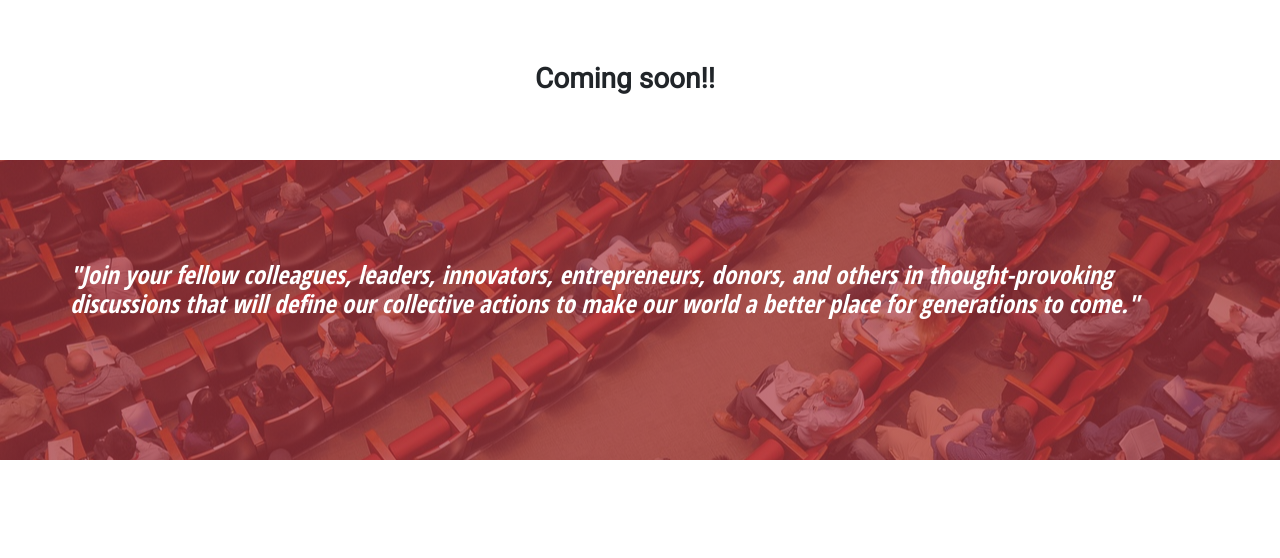
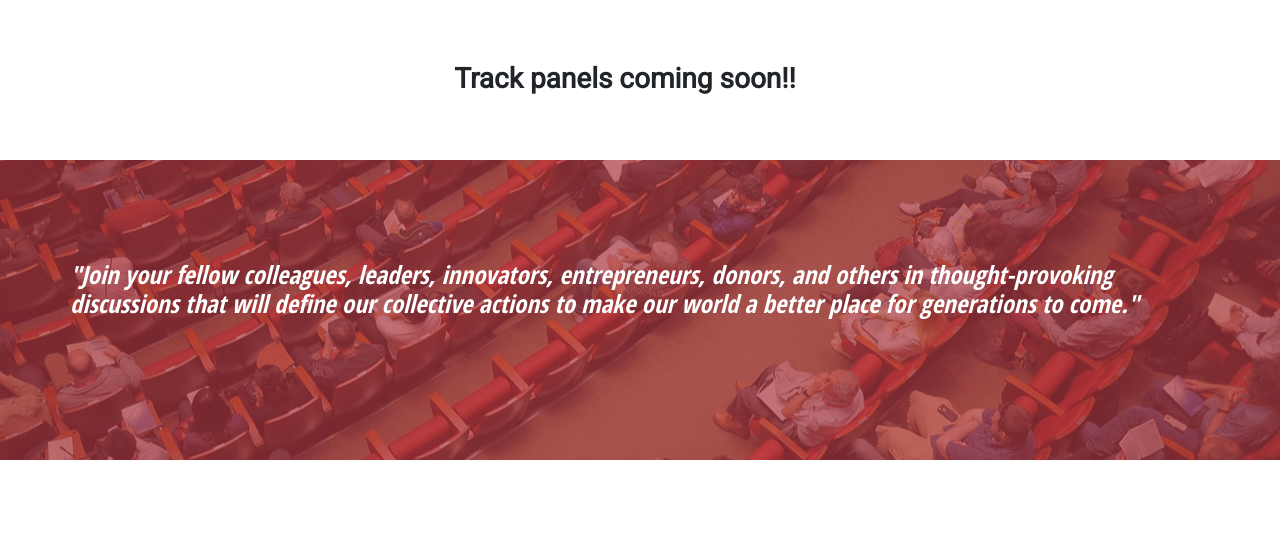
Before and after one commit to nkushh/nkushh.github.io, a plain HTML site: page track.html in a window 1280 px wide. Shown: the part 242-800 px from the top of the page. Drawn offline with Linux system fonts and the light colour scheme; a web font is replaced by a local one.

```diff
--- a/track.html
+++ b/track.html
@@ -54,7 +54,7 @@
         <div class="container">
             <!-- Start row -->
             <div class="row">
-              <h3 class="coming-soon">Coming soon!!</h3>
+              <h3 class="coming-soon">Track panels coming soon!!</h3>
             </div>
 
         </div>
```
